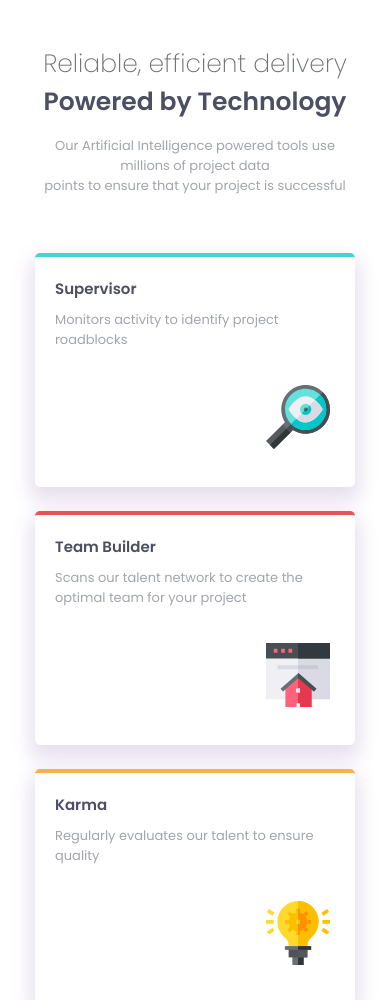
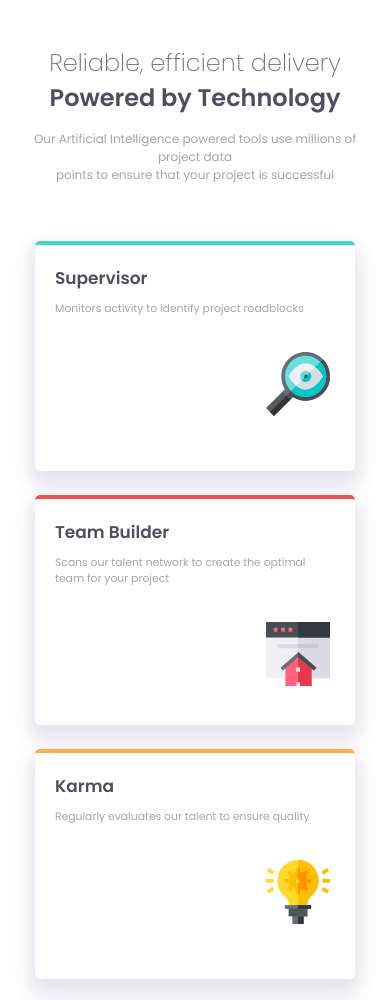
Before and after one commit to payalw21/four-card-feature-section, a plain HTML site: page index.html in a window 390 px wide. Shown: the top 1000 px of the page. Drawn offline with Linux system fonts and the light colour scheme.

Commit message:
Font size change

```diff
--- a/index.css
+++ b/index.css
@@ -1,24 +1,31 @@
 @import url("https://fonts.googleapis.com/css2?family=Fraunces:opsz,wght@9..144,700&family=Merriweather+Sans&family=Montserrat:wght@500;700&family=Outfit:wght@400;700&family=Poppins:wght@200;400;600&display=swap");
+
+html {
+  font-size: 15px;
+}
+
 * {
   font-family: "Poppins", sans-serif;
-  border: red;
+  padding: 0;
   margin: 0;
+  box-sizing: border-box;
 }
 
 body {
-  height: 100%;
   display: flex;
+  flex-direction: row;
+  flex-wrap: wrap;
+  align-content: center;
   justify-content: center;
-  align-items: center;
-  width: 100%;
 }
 
 .main {
+  margin-top: 20px;
+  margin-bottom: 20px;
   display: flex;
   flex-direction: column;
+  flex-wrap: wrap;
   align-items: center;
-  margin-top: 20px;
-  margin-bottom: 20px;
 }
 
 .header {
@@ -28,7 +35,8 @@ body {
 .header1 {
   color: hsl(228, 4%, 45%);
   font-weight: 300;
-  font-size: 28px;
+  /* font-size: 28px; */
+  font-size: 2rem;
   padding: 10px 10px 0px 10px;
   text-wrap: nowrap;
 }
@@ -36,14 +44,16 @@ body {
 .header2 {
   color: hsl(234, 12%, 34%);
   font-weight: 600;
-  font-size: 28px;
+  font-size: 2rem;
+  /* font-size: 28px; */
   text-wrap: nowrap;
 }
 
 .header_para {
   color: hsl(229, 6%, 66%);
   font-weight: 400;
-  font-size: 15px;
+  font-size: 1rem;
+  /* font-size: 15px; */
   padding: 15px;
   text-align: center;
 }
@@ -59,7 +69,8 @@ body {
   padding: 0px 20px;
   color: hsl(229, 6%, 66%);
   font-weight: 400;
-  font-size: 14px;
+  /* font-size: 14px; */
+  font-size: 0.9rem;
 }
 
 .header {
@@ -119,23 +130,7 @@ body {
 }
 
 @media screen and (max-width: 400px) {
-  .header1 {
-    font-size: 25px;
-  }
-
-  .header2 {
-    font-size: 25px;
-  }
-
-  .header_para {
-    font-size: 13px;
-  }
-
-  .card_para {
-    font-size: 13px;
-  }
-
-  .card_header {
-    font-size: 15px;
+  html {
+    font-size: 12px;
   }
 }
--- a/index.html
+++ b/index.html
@@ -20,7 +20,7 @@
         <p class="header_para">
           Our Artificial Intelligence powered tools use millions of project data
           <br />
-          <span>points to ensure that your project is successful</span>
+          points to ensure that your project is successful
         </p>
       </div>
       <div class="card-container">
```
